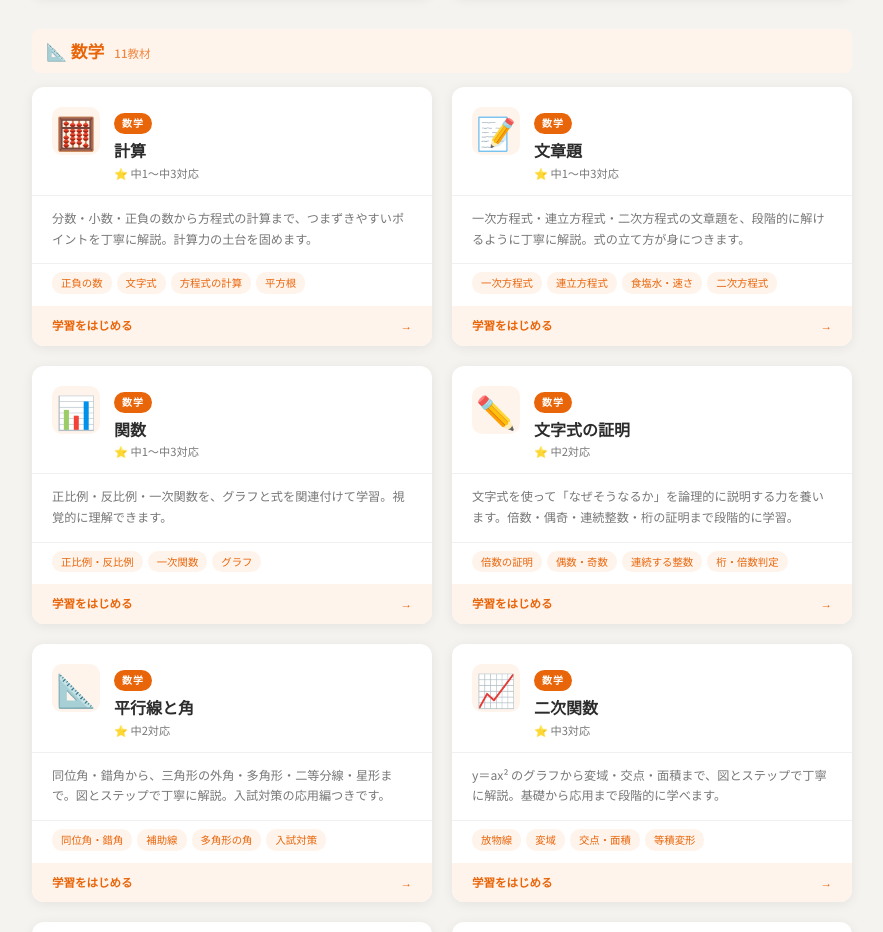
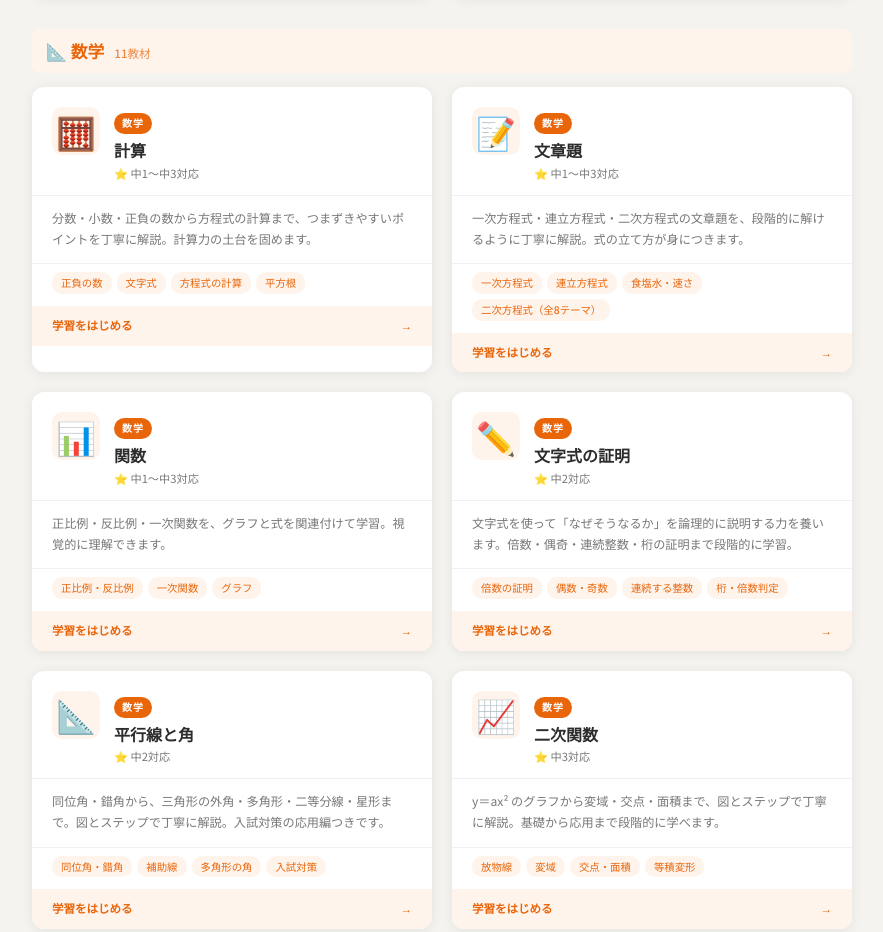
Before and after one commit to realizefield/gamba_chugaku_seito, a plain HTML site: page gamba_chugaku_seito.html in a window 1280 px wide. Shown: the part 1557-2489 px from the top of the page, without its empty margins (198-1081 px from the left). Drawn offline with Linux system fonts and the light colour scheme.

Commit message:
文章題カード: 二次方程式の文章題(MQ-1〜8)を含むbunshoudaiへリンク更新
Co-Authored-By: Claude Sonnet 5.5 <noreply@anthropic.com>
Claude-Session: https://claude.ai/code/session_01XH6U5Tk88RJ6H7qPhvsqn4

```diff
--- a/gamba_chugaku_seito.html
+++ b/gamba_chugaku_seito.html
@@ -404,7 +404,7 @@
     </a>
 
     <!-- 数学：文章題 -->
-    <a class="subject-card s2" href="https://realizefield.github.io/j-math-bushodai1/bunshou_index.html" target="_blank">
+    <a class="subject-card s2" href="https://realizefield.github.io/bunshoudai/bunshou_index.html" target="_blank">
       <div class="card-top">
         <div class="card-emoji">📝</div>
         <div class="card-info">
@@ -418,7 +418,7 @@
         <span class="unit-tag">一次方程式</span>
         <span class="unit-tag">連立方程式</span>
         <span class="unit-tag">食塩水・速さ</span>
-        <span class="unit-tag">二次方程式</span>
+        <span class="unit-tag">二次方程式（全8テーマ）</span>
       </div>
       <div class="card-footer-link">学習をはじめる <span>→</span></div>
     </a>
```
